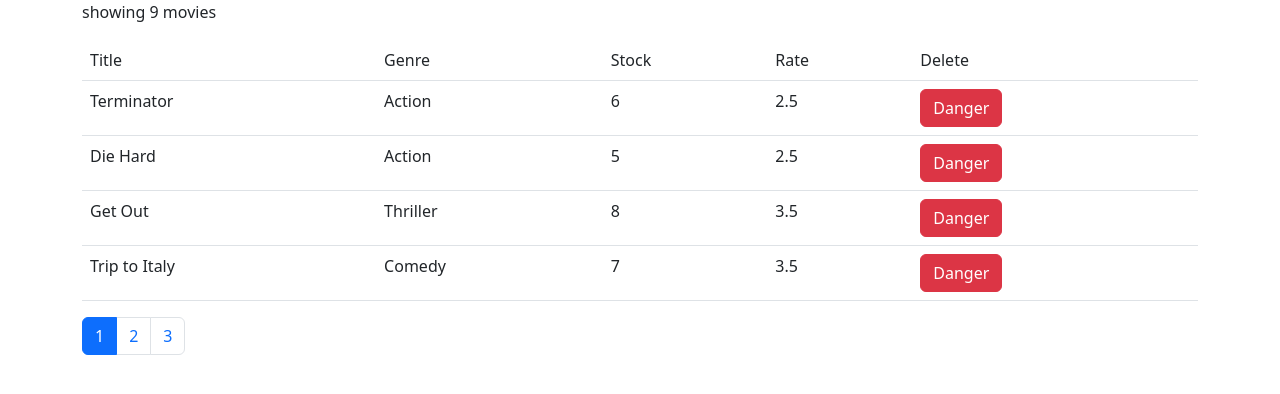
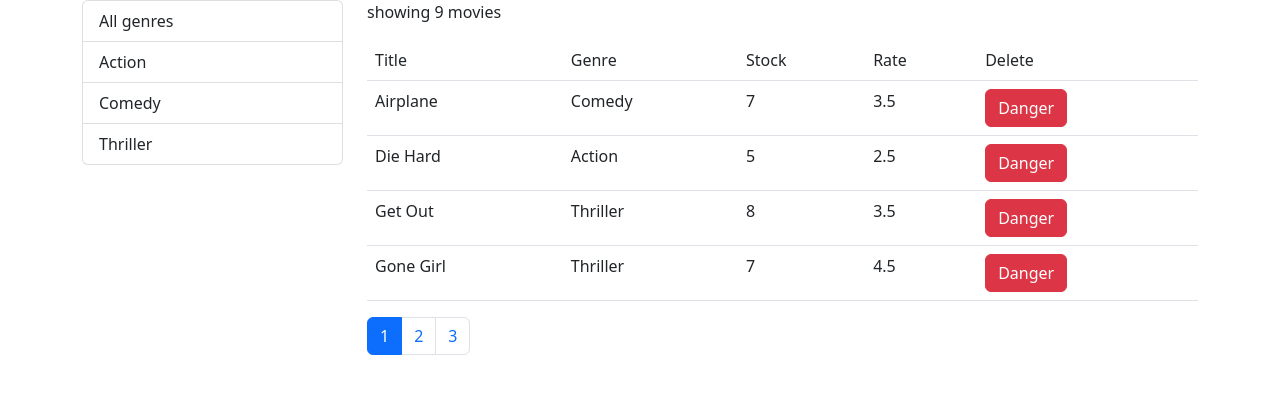
Before and after one commit to SAwandya/react-new, a React (Create React App) app: page / in a window 1280 px wide. Shown: the top 394 px of the page. Built offline with nearby package versions, Linux system fonts and the light colour scheme.

Commit message:
Complete {untile_move_responsibility}

```diff
--- /dev/null
+++ b/src/component/listGroup.jsx
@@ -0,0 +1,25 @@
+import React, { Component } from 'react';
+
+const ListGroup = (props) => {
+    const {items, textProperty, valuePrperty, onItemSelect, selectedItem} = props;
+
+    return <ul className="list-group">
+        {items.map(item =>
+            <li className={item === selectedItem? 'list-group-item active' : 'list-group-item'}
+                onClick={() => onItemSelect(item)}
+                key={item[valuePrperty]}>
+                {item[textProperty]}
+            </li>
+
+            )}
+
+    </ul>;
+
+};
+
+ListGroup.defaultProps = {
+    textProperty: "name",
+    valuePrperty: "_id"
+};
+
+export default ListGroup;
--- a/src/component/movies.jsx
+++ b/src/component/movies.jsx
@@ -1,15 +1,28 @@
 import React, { Component } from 'react';
 import 'bootstrap/dist/css/bootstrap.min.css';
 import { getMovies } from '../servieces/fakeMovieService';
+import { getGenres } from '../servieces/fakeGenreService';
 import Pagination from './pagination';
 import { paginate } from '../utils/paginate';
+import ListGroup from './listGroup';
+import MoviesTable from './moviesTable';
+import _ from 'lodash';
 
 class Movies extends Component {
     state = {
 
-        movies : getMovies(),
+        movies : [],
+        genres: [],
         pagesize: 4,
-        curruntPage: 1
+        curruntPage: 1,
+        sortColomn: { path: 'title', order: 'asc'}
+     }
+
+     componentDidMount() {
+        const genres = [{_id: "", name: 'All genres'}, ...getGenres()];
+
+        this.setState({movies: getMovies(), genres});
+
      }
 
     handleDelete = (movie) => {
@@ -24,50 +37,54 @@ class Movies extends Component {
 
     }
 
+    handleGenreSelect = (genre) => {
+
+        this.setState({selectedGenre: genre, curruntPage: 1})
+    }
+
+    handleSort = sortColomn => {
+
+        this.setState({ sortColomn });
+    }
 
     render() {
 
         const {length: count} = this.state.movies;
-        const {pagesize, curruntPage, movies: allMovies} = this.state;
+        const {pagesize, curruntPage, movies: allMovies, selectedGenre, sortColomn} = this.state;
 
         if(count === 0)
             return <h1>There are no movies</h1>
 
-        const movies = paginate(allMovies, curruntPage, pagesize);
+        const filtered = selectedGenre && selectedGenre._id? allMovies.filter(m => m.genre._id === selectedGenre._id) : allMovies;
+
+        const sorted = _.orderBy(filtered, [sortColomn.path], [sortColomn.order]);
+
+        const movies = paginate(sorted, curruntPage, pagesize);
 
         return (
-            <React.Fragment>
+            <div className="row">
+                <div className="col-3">
+                    <ListGroup
+                        onItemSelect={this.handleGenreSelect}
+                        items={this.state.genres}
+                        selectedItem={this.state.selectedGenre}
+                        />
+                </div>
+                <div className="col">
+                    <p>showing {count} movies</p>
+                    <MoviesTable
+                    movies={movies}
+                    onDelete={this.handleDelete}
+                    onSort={this.handleSort}
+                    sortColomn={sortColomn}
+                    />
 
-            <p>showing {count} movies</p>
+                <Pagination itemCount={filtered.length} pageSize={pagesize} onPageChange={this.handlePageChange} curruntPage={curruntPage}/>
 
-            <table className="table">
-                <thead>
-                    <tr>
-                        <td>Title</td>
-                        <td>Genre</td>
-                        <td>Stock</td>
-                        <td>Rate</td>
-                        <td>Delete</td>
-                    </tr>
-                </thead>
-                <tbody>
-                    {movies.map(movie => (
+                </div>
 
-                        <tr key={movie._id}>
-                            <td>{movie.title}</td>
-                            <td>{movie.genre.name}</td>
-                            <td>{movie.numberInStock}</td>
-                            <td>{movie.dailyRentalRate}</td>
-                            <td><button onClick={() => this.handleDelete(movie)} type="button" className="btn btn-danger">Danger</button></td>
-                        </tr>
 
-                    ))}
-
-                </tbody>
-
-            </table>
-            <Pagination itemCount={count} pageSize={pagesize} onPageChange={this.handlePageChange} curruntPage={curruntPage}/>
-            </React.Fragment>
+            </div>
         )
     }
 }
--- /dev/null
+++ b/src/component/moviesTable.jsx
@@ -0,0 +1,56 @@
+import React, { Component } from 'react';
+
+class MoviesTable extends Component {
+
+    raiseSort = path => {
+
+        const sortColomn = {...this.props.sortColomn};
+        if (sortColomn.path === path)
+            sortColomn.order = (sortColomn.order === 'asc')? 'desc': 'asc';
+        else{
+            sortColomn.path = path;
+            sortColomn.order = 'asc';
+        }
+
+        this.props.onSort(sortColomn);
+
+    };
+
+    render() {
+
+        const { movies, onDelete } = this.props;
+
+        return (
+
+            <table className="table">
+                        <thead>
+                            <tr>
+                                <td onClick={() => this.raiseSort("title")}>Title</td>
+                                <td onClick={() => this.raiseSort("genre.name")}>Genre</td>
+                                <td onClick={() => this.raiseSort("numberInStock")}>Stock</td>
+                                <td onClick={() => this.raiseSort("dailyRentalRate")}>Rate</td>
+                                <td>Delete</td>
+                            </tr>
+                        </thead>
+                    <tbody>
+                        {movies.map(movie => (
+
+                            <tr key={movie._id}>
+                                <td>{movie.title}</td>
+                                <td>{movie.genre.name}</td>
+                                <td>{movie.numberInStock}</td>
+                                <td>{movie.dailyRentalRate}</td>
+                                <td><button onClick={() => onDelete(movie)} type="button" className="btn btn-danger">Danger</button></td>
+                            </tr>
+
+                        ))}
+
+                    </tbody>
+
+                </table>
+
+        );
+    }
+}
+
+export default MoviesTable;
```
